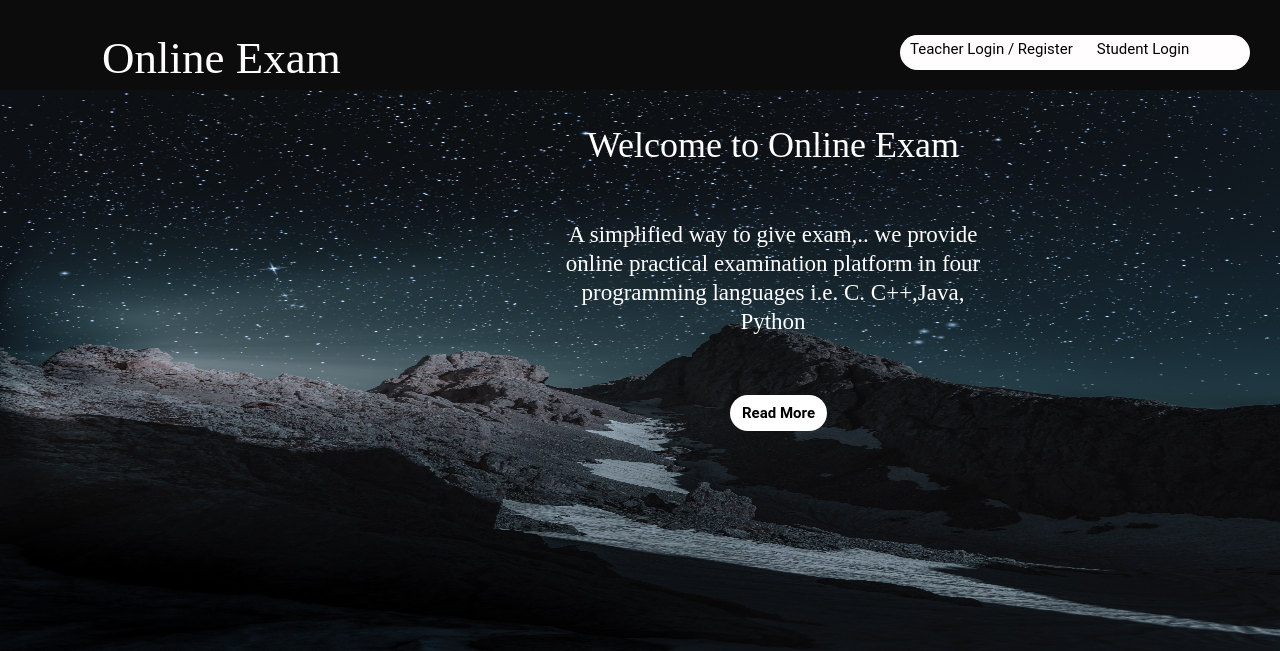
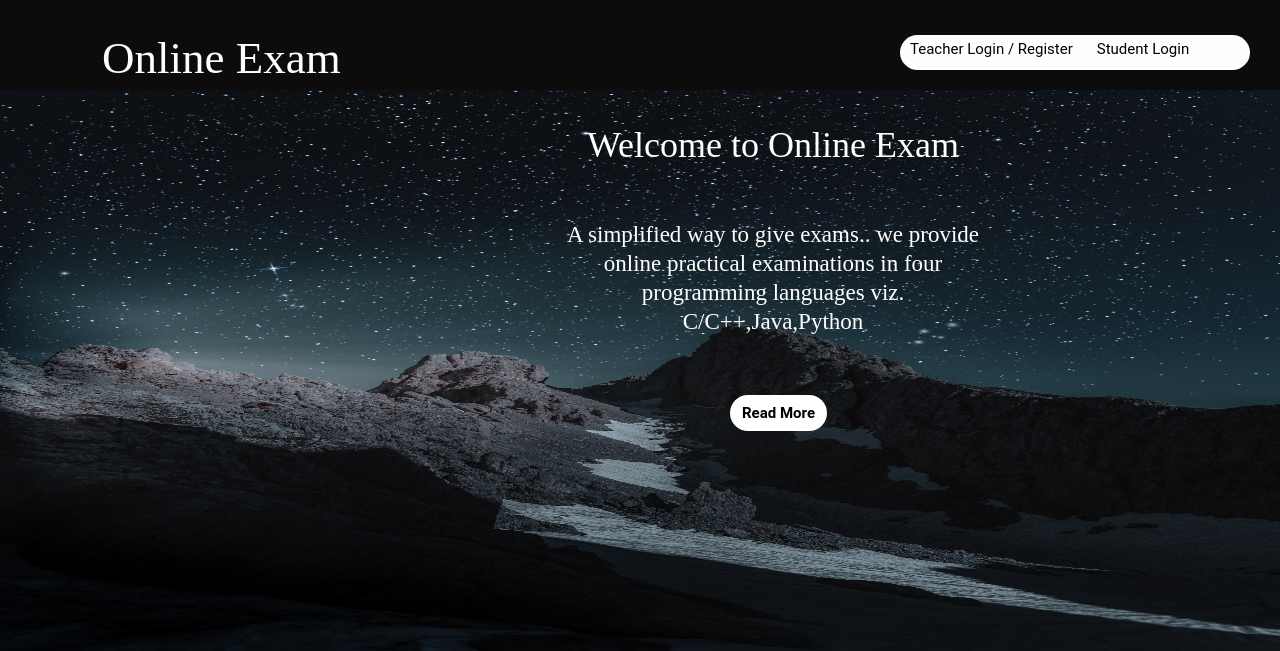
Before and after one commit to Piyushkumarsoni/LabCode, a Django app: page / in a window 1280 px wide; the page is wider, and only the part inside the window is pictured. Shown: the top 651 px of that part. Run offline with Django 3.2, Linux system fonts and the light colour scheme.

Commit message:
some changes

```diff
--- a/template/enrollment.html
+++ b/template/enrollment.html
@@ -55,7 +55,7 @@ color: #FFFDFD;
 
     </div>
     <div class="please">
-        Please copy this given below link to student can Register:
+        Please copy the link given below for Student Register:
     </div>
 
     <div >
--- a/template/landingpage.html
+++ b/template/landingpage.html
@@ -236,8 +236,8 @@
       <img src="{% static 'pexels-eberhard-grossgasteiger-1624438.jpg' %} " alt="no image found">
       <div class="Welcome">
           Welcome to Online Exam</div>
-      <div class="info">A simplified way to give exam,..
-        we provide online practical examination platform in four programming languages i.e. C. C++,Java, Python </div>
+      <div class="info">A simplified way to give exams..
+        we provide online practical examinations in four programming languages viz. C/C++,Java,Python </div>
       <a class="btn_read" href="#">Read More</a>
   </div>
   <div class="role">
```
